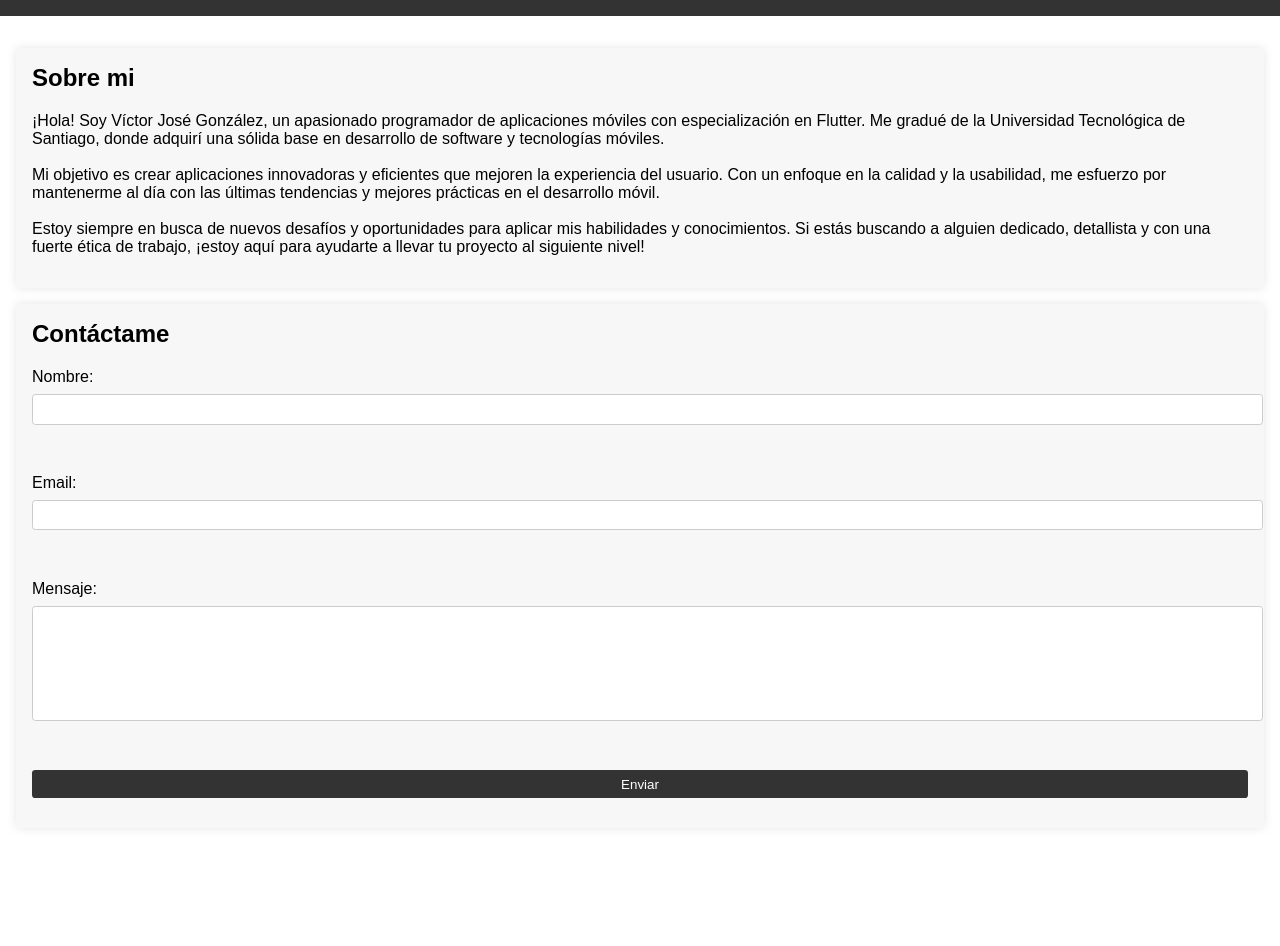
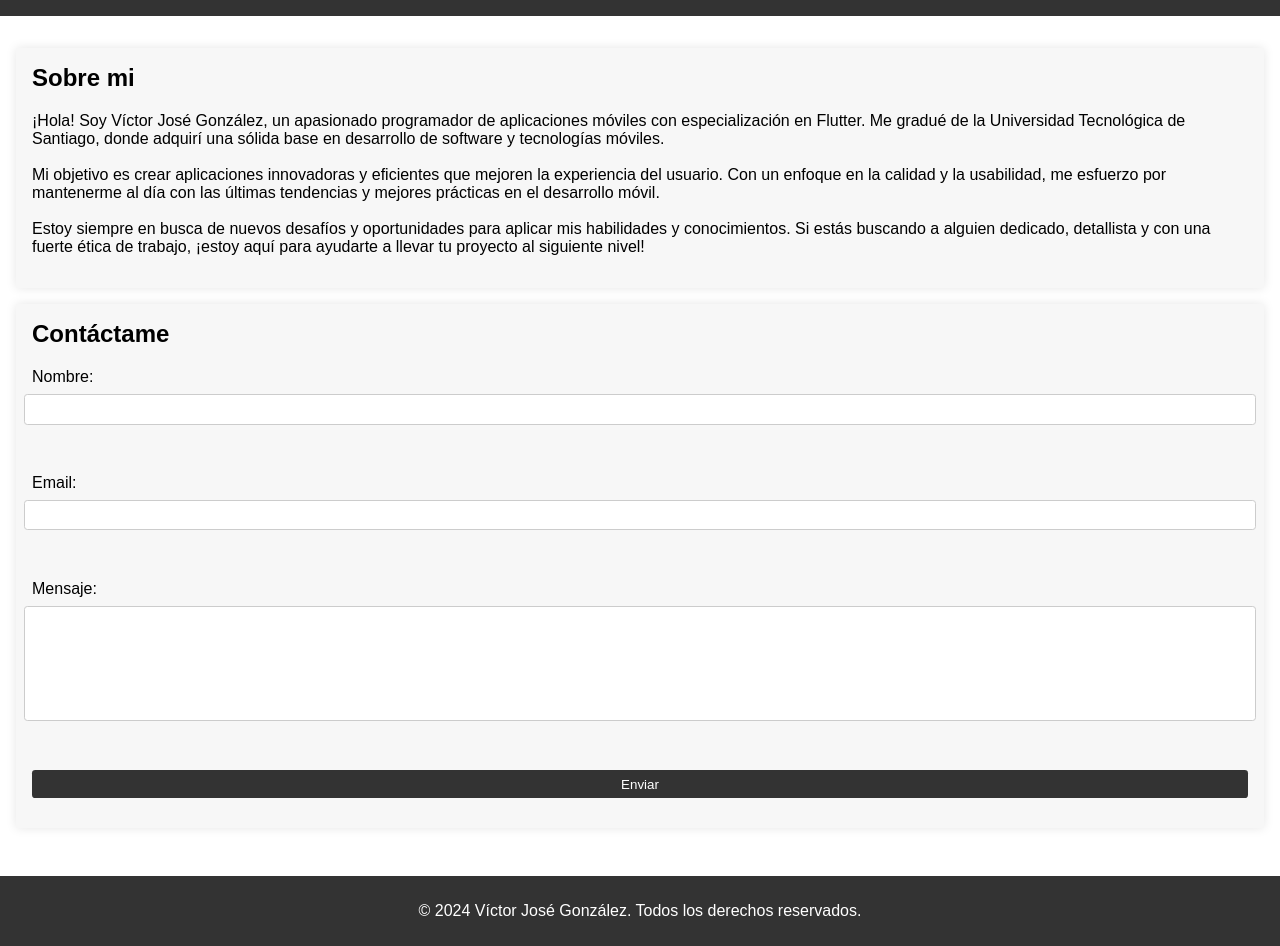
Before and after one commit to victorgbd/prueba, a plain HTML site: page index.html in a window 1280 px wide. Shown: the part 74-1020 px from the top of the page. Before the commit the page ends 950 px from the top, so only its background shows below. Drawn offline with Linux system fonts and the light colour scheme.

Commit message:
footer added

```diff
--- a/index.html
+++ b/index.html
@@ -40,6 +40,9 @@
             </form>
         </section>
     </main>
+    <footer>
+        <p>&copy; 2024 Víctor José González. Todos los derechos reservados.</p>
+    </footer>
     <script src="script.js"></script>
 </body>
 
--- a/script.js
+++ b/script.js
@@ -6,13 +6,12 @@ form.addEventListener('submit', (e) => {
     const email = document.getElementById('email').value;
     const message = document.getElementById('message').value;
 
-    // Validate form fields
+    // Esto valida que los campos del formulario no esten vacios
     if (name === '' || email === '' || message === '') {
-        alert('Please fill out all fields.');
+        alert('Porfavor llenar todos los campos.');
         return;
     }
 
-    // Send form data to server or email
-    // You can add your own logic here to handle form submission
+    //Envia los datos del formulario al servidor
     console.log('Form submitted:', { name, email, message });
 });
--- a/styles.css
+++ b/styles.css
@@ -2,6 +2,9 @@ body {
     font-family: Arial, sans-serif;
     margin: 0;
     padding: 0;
+    display: flex;
+    flex-direction: column;
+    min-height: 100vh;
 }
 
 header {
@@ -34,11 +37,13 @@ h2 {
 #contact-form {
     display: flex;
     flex-direction: column;
-    align-items: start;
+    align-items: center;
+
 
 }
 
 label {
+    align-self: start;
     margin-bottom: 0.5em;
 
 }
@@ -75,3 +80,10 @@ input[type="submit"] {
 input[type="submit"]:hover {
     background-color: #444;
 }
+
+footer {
+    background: #333;
+    color: #fff;
+    text-align: center;
+    padding: 10px 0;
+}
```
